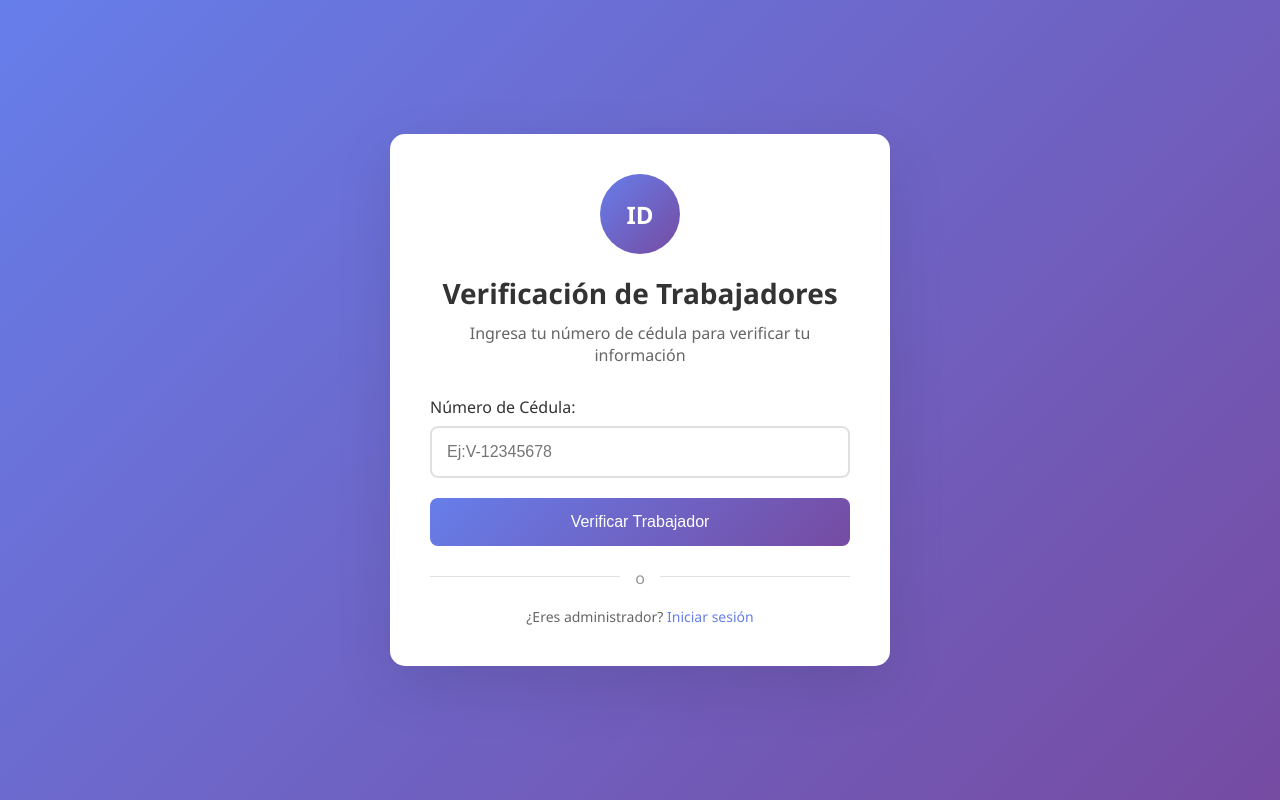
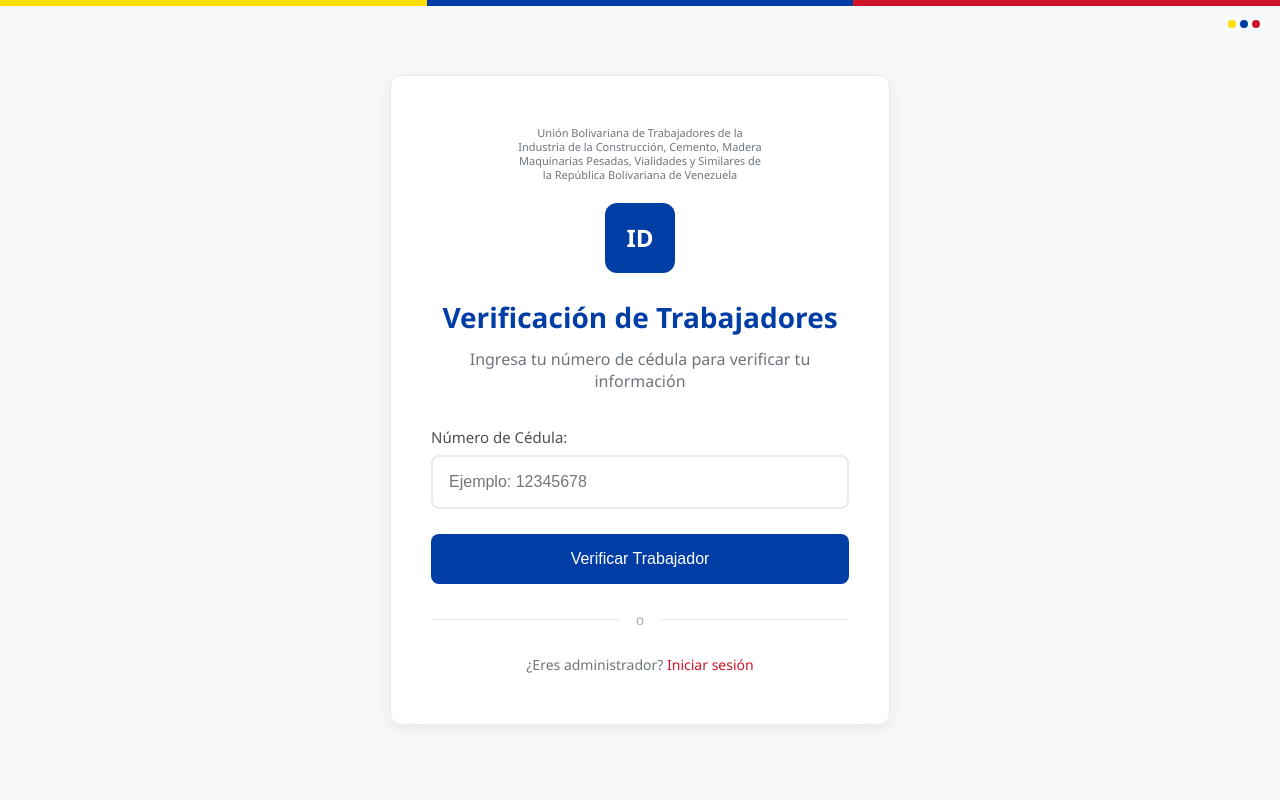
Before and after one commit to CesarBLC/sistema-trabajadores-v2, a Flask app: page / in a window 1280 px wide. Run offline with Flask 3, Linux system fonts and the light colour scheme; some libraries are stand-ins or nearby versions.

Commit message:
Inicio actualizado

```diff
--- a/templates/inicio.html
+++ b/templates/inicio.html
@@ -13,7 +13,7 @@
 
         body {
             font-family: 'Segoe UI', Tahoma, Geneva, Verdana, sans-serif;
-            background: linear-gradient(135deg, #667eea 0%, #764ba2 100%);
+            background: #f8f9fa;
             min-height: 100vh;
             display: flex;
             align-items: center;
@@ -21,22 +21,46 @@
             padding: 20px;
         }
 
+        /* Barra superior con colores de Venezuela */
+        body::before {
+            content: '';
+            position: fixed;
+            top: 0;
+            left: 0;
+            width: 100%;
+            height: 6px;
+            background: linear-gradient(90deg, #FFDD00 33.33%, #003DA5 33.33%, #003DA5 66.66%, #CF142B 66.66%);
+            z-index: 1000;
+        }
+
         .container {
             background: white;
-            padding: 40px;
-            border-radius: 15px;
-            box-shadow: 0 20px 60px rgba(0, 0, 0, 0.1);
+            padding: 50px 40px;
+            border-radius: 12px;
+            box-shadow: 0 4px 20px rgba(0, 0, 0, 0.08);
             text-align: center;
             max-width: 500px;
             width: 100%;
+            border: 1px solid #e9ecef;
+        }
+
+        .membrete {
+            font-size: 11px;
+            color: #6c757d;
+            line-height: 1.3;
+            margin-bottom: 20px;
+            text-align: center;
+            max-width: 400px;
+            margin-left: auto;
+            margin-right: auto;
         }
 
         .logo {
-            width: 80px;
-            height: 80px;
-            background: linear-gradient(135deg, #667eea 0%, #764ba2 100%);
-            border-radius: 50%;
-            margin: 0 auto 20px;
+            width: 70px;
+            height: 70px;
+            background: #003DA5;
+            border-radius: 12px;
+            margin: 0 auto 25px;
             display: flex;
             align-items: center;
             justify-content: center;
@@ -46,68 +70,71 @@
         }
 
         h1 {
-            color: #333;
-            margin-bottom: 10px;
+            color: #003DA5;
+            margin-bottom: 12px;
             font-size: 28px;
+            font-weight: 600;
         }
 
         .subtitle {
-            color: #666;
-            margin-bottom: 30px;
+            color: #6c757d;
+            margin-bottom: 35px;
             font-size: 16px;
+            line-height: 1.4;
         }
 
         .form-group {
-            margin-bottom: 20px;
+            margin-bottom: 25px;
             text-align: left;
         }
 
         label {
             display: block;
             margin-bottom: 8px;
-            color: #333;
+            color: #495057;
             font-weight: 500;
+            font-size: 15px;
         }
 
         input[type="text"] {
             width: 100%;
-            padding: 15px;
-            border: 2px solid #e0e0e0;
+            padding: 16px;
+            border: 2px solid #e9ecef;
             border-radius: 8px;
             font-size: 16px;
-            transition: border-color 0.3s ease;
+            transition: border-color 0.2s ease;
+            background: white;
         }
 
         input[type="text"]:focus {
             outline: none;
-            border-color: #667eea;
+            border-color: #003DA5;
         }
 
         .btn {
-            background: linear-gradient(135deg, #667eea 0%, #764ba2 100%);
+            background: #003DA5;
             color: white;
-            padding: 15px 30px;
+            padding: 16px 32px;
             border: none;
             border-radius: 8px;
             font-size: 16px;
             font-weight: 500;
             cursor: pointer;
             width: 100%;
-            transition: transform 0.2s ease, box-shadow 0.2s ease;
+            transition: background-color 0.2s ease;
         }
 
         .btn:hover {
-            transform: translateY(-2px);
-            box-shadow: 0 10px 25px rgba(102, 126, 234, 0.3);
+            background: #002a7a;
         }
 
         .btn:active {
-            transform: translateY(0);
+            background: #001f5c;
         }
 
         .divider {
-            margin: 30px 0;
-            border-top: 1px solid #e0e0e0;
+            margin: 35px 0;
+            border-top: 1px solid #e9ecef;
             position: relative;
         }
 
@@ -119,58 +146,105 @@
             transform: translateX(-50%);
             background: white;
             padding: 0 15px;
-            color: #999;
+            color: #adb5bd;
+            font-size: 14px;
         }
 
         .admin-link {
-            color: #666;
+            color: #6c757d;
             font-size: 14px;
         }
 
         .admin-link a {
-            color: #667eea;
+            color: #CF142B;
             text-decoration: none;
             font-weight: 500;
-            transition: color 0.3s ease;
+            transition: color 0.2s ease;
         }
 
         .admin-link a:hover {
-            color: #764ba2;
+            color: #a10e22;
             text-decoration: underline;
         }
 
         .alert {
             padding: 15px;
             border-radius: 8px;
-            margin-bottom: 20px;
+            margin-bottom: 25px;
             font-weight: 500;
+            border-left: 4px solid;
         }
 
         .alert-error {
-            background-color: #fee;
-            color: #c33;
-            border: 1px solid #fcc;
+            background-color: #f8d7da;
+            color: #721c24;
+            border-left-color: #CF142B;
         }
 
         .alert-success {
-            background-color: #efe;
-            color: #363;
-            border: 1px solid #cfc;
+            background-color: #d4edda;
+            color: #155724;
+            border-left-color: #28a745;
         }
+
+        /* Acento sutil con colores de Venezuela */
+        .venezuela-accent {
+            position: absolute;
+            top: 20px;
+            right: 20px;
+            display: flex;
+            gap: 4px;
+        }
+
+        .color-dot {
+            width: 8px;
+            height: 8px;
+            border-radius: 50%;
+        }
+
+        .dot-yellow { background: #FFDD00; }
+        .dot-blue { background: #003DA5; }
+        .dot-red { background: #CF142B; }
 
         @media (max-width: 600px) {
             .container {
-                padding: 30px 20px;
+                padding: 40px 25px;
+                margin: 10px;
             }
 
             h1 {
                 font-size: 24px;
+            }
+
+            .logo {
+                width: 60px;
+                height: 60px;
+                font-size: 20px;
+            }
+
+            .venezuela-accent {
+                top: 15px;
+                right: 15px;
             }
         }
     </style>
 </head>
 <body>
     <div class="container">
+        <!-- Acento minimalista con colores de Venezuela -->
+        <div class="venezuela-accent">
+            <div class="color-dot dot-yellow"></div>
+            <div class="color-dot dot-blue"></div>
+            <div class="color-dot dot-red"></div>
+        </div>
+
+        <div class="membrete">
+            Unión Bolivariana de Trabajadores de la<br>
+            Industria de la Construcción, Cemento, Madera<br>
+            Maquinarias Pesadas, Vialidades y Similares de<br>
+            la República Bolivariana de Venezuela
+        </div>
+
         <div class="logo">ID</div>
         <h1>Verificación de Trabajadores</h1>
         <p class="subtitle">Ingresa tu número de cédula para verificar tu información</p>
@@ -192,7 +266,7 @@
                 <input type="text"
                        id="cedula"
                        name="cedula"
-                       placeholder="Ej:V-12345678"
+                       placeholder="Ejemplo: 12345678"
                        required
                        pattern="[0-9]+"
                        title="Solo se permiten números">
```
